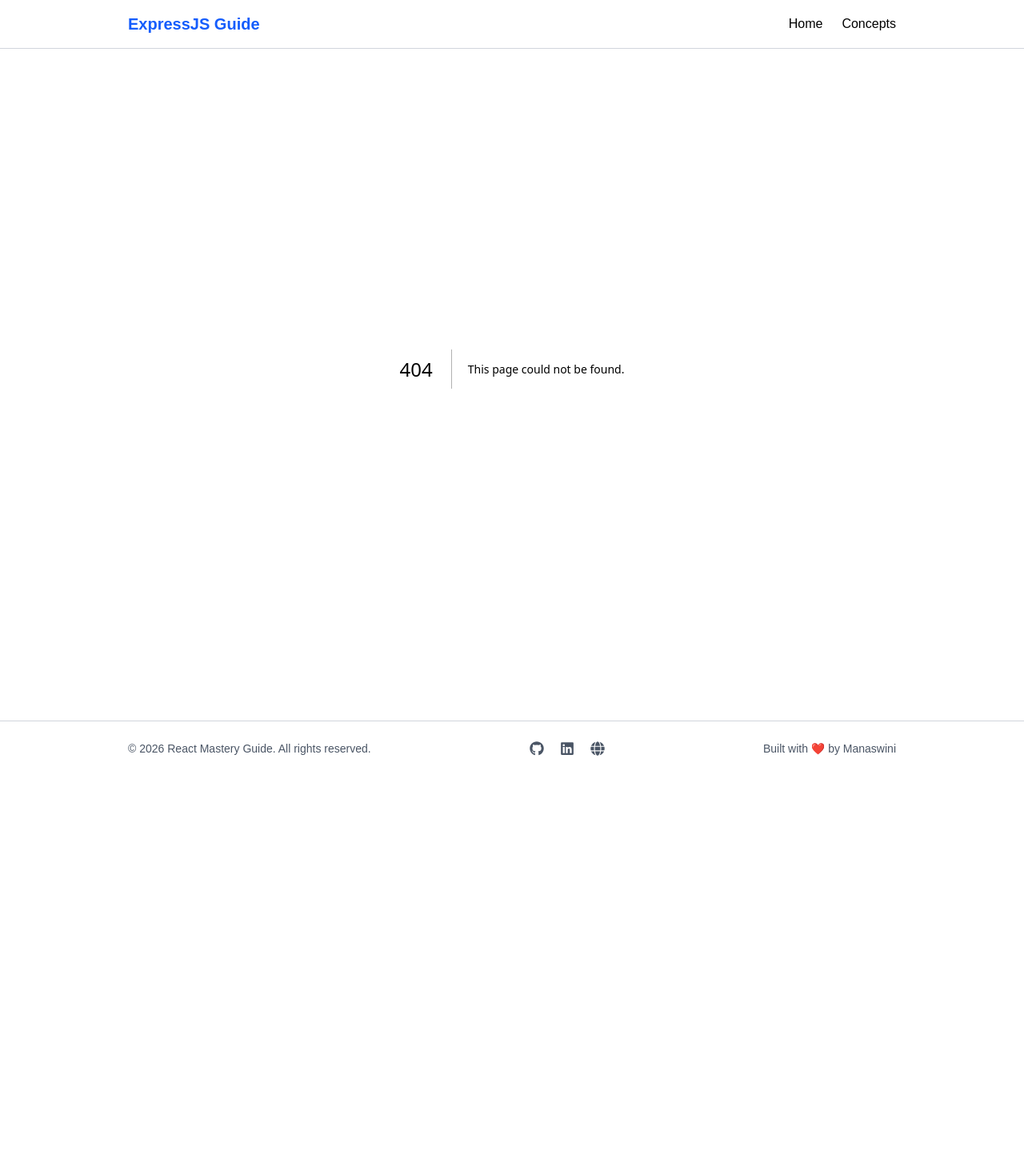
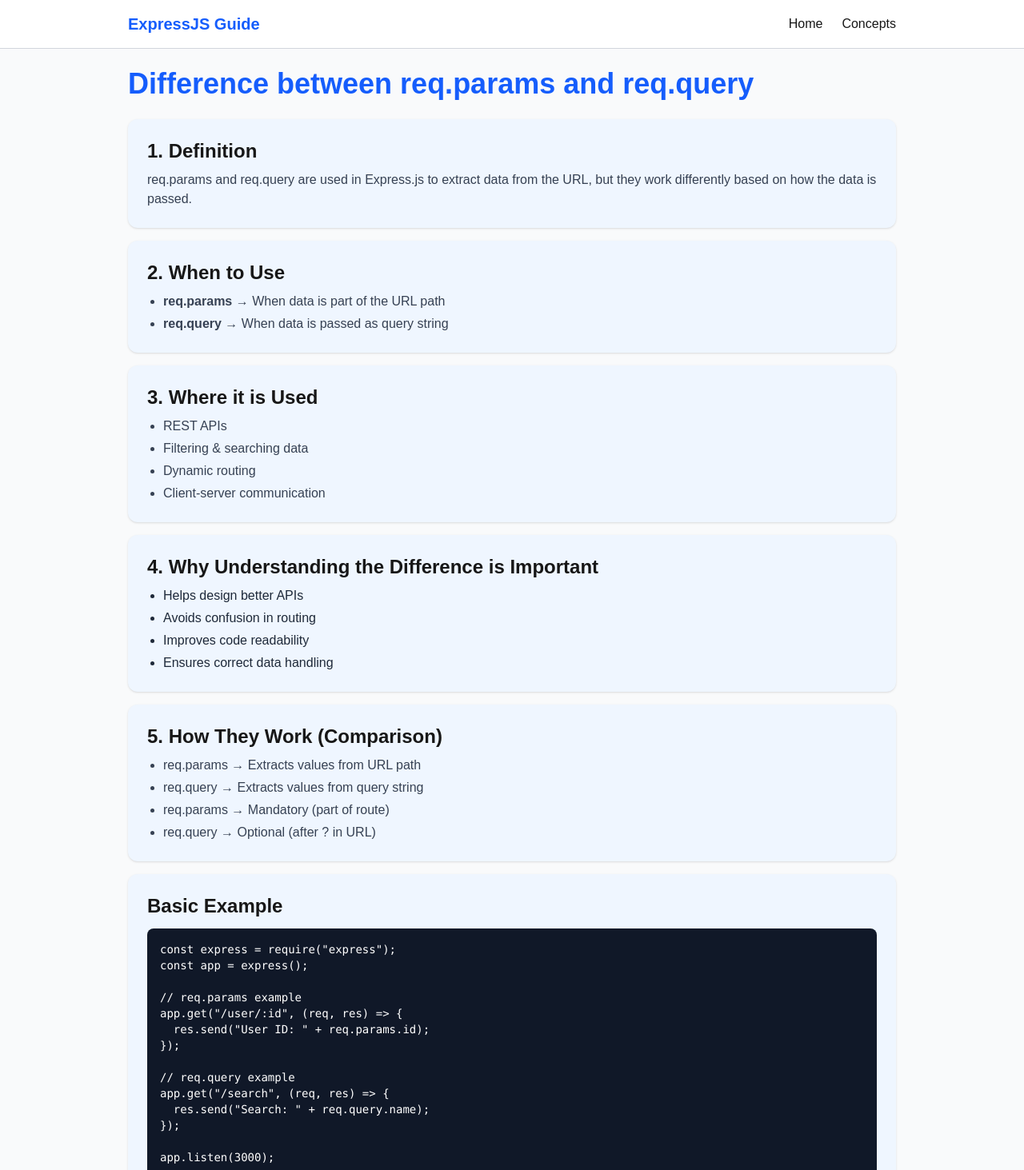
Before and after one commit to Monisasmal/ExpressJS-Concept, a Next.js app: page /concepts/ParamsVsQuery in a window 1280 px wide. Before the commit this address had no page. Shown: the top 1463 px of the page at 80% size. Before the commit the page ends 970 px from the top, so only its background shows below. Built offline with nearby package versions, Linux system fonts and the light colour scheme.

Commit message:
first commit

```diff
--- /dev/null
+++ b/src/app/concepts/ParamsVsQuery/page.tsx
@@ -0,0 +1,169 @@
+export default function ParamsVsQuery() {
+  return (
+    <div className="bg-gray-50 min-h-screen">
+
+      {/* Container */}
+      <div className="w-full max-w-5xl mx-auto px-4 sm:px-6 lg:px-8 py-6">
+
+        {/* Header */}
+        <h1 className="text-2xl sm:text-3xl md:text-4xl font-bold text-blue-600 mb-6">
+          Difference between req.params and req.query
+        </h1>
+
+        {/* Card Wrapper */}
+        <div className="space-y-4">
+
+          {/* Definition */}
+          <section className="bg-blue-50 shadow-sm rounded-xl p-4 sm:p-6">
+            <h2 className="text-lg sm:text-xl md:text-2xl font-semibold mb-2">
+              1. Definition
+            </h2>
+            <p className="text-sm sm:text-base text-gray-700">
+              req.params and req.query are used in Express.js to extract data from
+              the URL, but they work differently based on how the data is passed.
+            </p>
+          </section>
+
+          {/* When */}
+          <section className="bg-blue-50 shadow-sm rounded-xl p-4 sm:p-6">
+            <h2 className="text-lg sm:text-xl md:text-2xl font-semibold mb-2">
+              2. When to Use
+            </h2>
+            <ul className="list-disc ml-5 text-sm sm:text-base text-gray-700 space-y-1">
+              <li><b>req.params</b> → When data is part of the URL path</li>
+              <li><b>req.query</b> → When data is passed as query string</li>
+            </ul>
+          </section>
+
+          {/* Where */}
+          <section className="bg-blue-50 shadow-sm rounded-xl p-4 sm:p-6">
+            <h2 className="text-lg sm:text-xl md:text-2xl font-semibold mb-2">
+              3. Where it is Used
+            </h2>
+            <ul className="list-disc ml-5 text-sm sm:text-base text-gray-700 space-y-1">
+              <li>REST APIs</li>
+              <li>Filtering & searching data</li>
+              <li>Dynamic routing</li>
+              <li>Client-server communication</li>
+            </ul>
+          </section>
+
+          {/* Why */}
+          <section className="bg-blue-50 shadow-sm rounded-xl p-4 sm:p-6">
+            <h2 className="text-lg sm:text-xl md:text-2xl font-semibold mb-2">
+              4. Why Understanding the Difference is Important
+            </h2>
+            <ul className="list-disc ml-5 text-sm sm:text-base text-gray-800 space-y-1">
+              <li>Helps design better APIs</li>
+              <li>Avoids confusion in routing</li>
+              <li>Improves code readability</li>
+              <li>Ensures correct data handling</li>
+            </ul>
+          </section>
+
+          {/* How */}
+          <section className="bg-blue-50 shadow-sm rounded-xl p-4 sm:p-6">
+            <h2 className="text-lg sm:text-xl md:text-2xl font-semibold mb-2">
+              5. How They Work (Comparison)
+            </h2>
+            <ul className="list-disc ml-5 text-sm sm:text-base text-gray-700 space-y-1">
+              <li>req.params → Extracts values from URL path</li>
+              <li>req.query → Extracts values from query string</li>
+              <li>req.params → Mandatory (part of route)</li>
+              <li>req.query → Optional (after ? in URL)</li>
+            </ul>
+          </section>
+
+          {/* Code */}
+          <section className="bg-blue-50 shadow-sm rounded-xl p-4 sm:p-6">
+            <h2 className="text-lg sm:text-xl md:text-2xl font-semibold mb-3">
+              Basic Example
+            </h2>
+
+            <pre className="bg-gray-900 text-white p-3 sm:p-4 rounded-lg overflow-x-auto text-xs sm:text-sm">
+{`const express = require("express");
+const app = express();
+
+// req.params example
+app.get("/user/:id", (req, res) => {
+  res.send("User ID: " + req.params.id);
+});
+
+// req.query example
+app.get("/search", (req, res) => {
+  res.send("Search: " + req.query.name);
+});
+
+app.listen(3000);`}
+            </pre>
+          </section>
+
+          {/* Real Example */}
+          <section className="bg-blue-50 shadow-sm rounded-xl p-4 sm:p-6">
+            <h2 className="text-lg sm:text-xl md:text-2xl font-semibold mb-3">
+              Real Example
+            </h2>
+
+            <pre className="bg-gray-900 text-white p-3 sm:p-4 rounded-lg overflow-x-auto text-xs sm:text-sm">
+{`// URL Examples:
+
+// req.params
+// http://localhost:3000/user/10
+// Output → 10
+
+// req.query
+// http://localhost:3000/search?name=manaswini
+// Output → manaswini
+
+app.get("/user/:id", (req, res) => {
+  res.json({ id: req.params.id });
+});
+
+app.get("/search", (req, res) => {
+  res.json({ name: req.query.name });
+});`}
+            </pre>
+          </section>
+
+          {/* Advantages */}
+          <section className="bg-blue-50 shadow-sm rounded-xl p-4 sm:p-6">
+            <h2 className="text-lg sm:text-xl md:text-2xl font-semibold mb-2">
+              7. Advantages
+            </h2>
+            <ul className="list-disc ml-5 text-sm sm:text-base text-gray-700 space-y-1">
+              <li>Clear separation of data types</li>
+              <li>Improves API design</li>
+              <li>Flexible data handling</li>
+              <li>Easy to use</li>
+            </ul>
+          </section>
+
+          {/* Disadvantages */}
+          <section className="bg-blue-50 shadow-sm rounded-xl p-4 sm:p-6">
+            <h2 className="text-lg sm:text-xl md:text-2xl font-semibold mb-2">
+              8. Disadvantages
+            </h2>
+            <ul className="list-disc ml-5 text-sm sm:text-base text-gray-700 space-y-1">
+              <li>Can be confusing for beginners</li>
+              <li>Needs proper validation</li>
+            </ul>
+          </section>
+
+          {/* Interview */}
+          <section className="bg-blue-50 shadow-sm rounded-xl p-4 sm:p-6">
+            <h2 className="text-lg sm:text-xl md:text-2xl font-semibold mb-2">
+              Interview Points
+            </h2>
+            <ul className="list-disc ml-5 text-sm sm:text-base text-gray-900 space-y-1">
+              <li>req.params → URL path</li>
+              <li>req.query → Query string</li>
+              <li>req.params is required, req.query is optional</li>
+              <li>Both are used to get client data</li>
+            </ul>
+          </section>
+
+        </div>
+      </div>
+    </div>
+  );
+}
--- a/src/app/concepts/page.tsx
+++ b/src/app/concepts/page.tsx
@@ -9,6 +9,7 @@ const concept = [
      {name: "How routing works in Express?", path:"/concepts/ExpressRouting"},
      {name: "Difference between app.get, app.post, app.put, app.delete.?", path:"/concepts/HTTPMethodsDifference"},
      {name: "What are route parameters??", path:"/concepts/RouteParameters"},
+     {name: "Difference between req.params and req.query.?", path:"/concepts/ParamsVsQuery"},
 ];
 
 export default function Concepts(){
```
